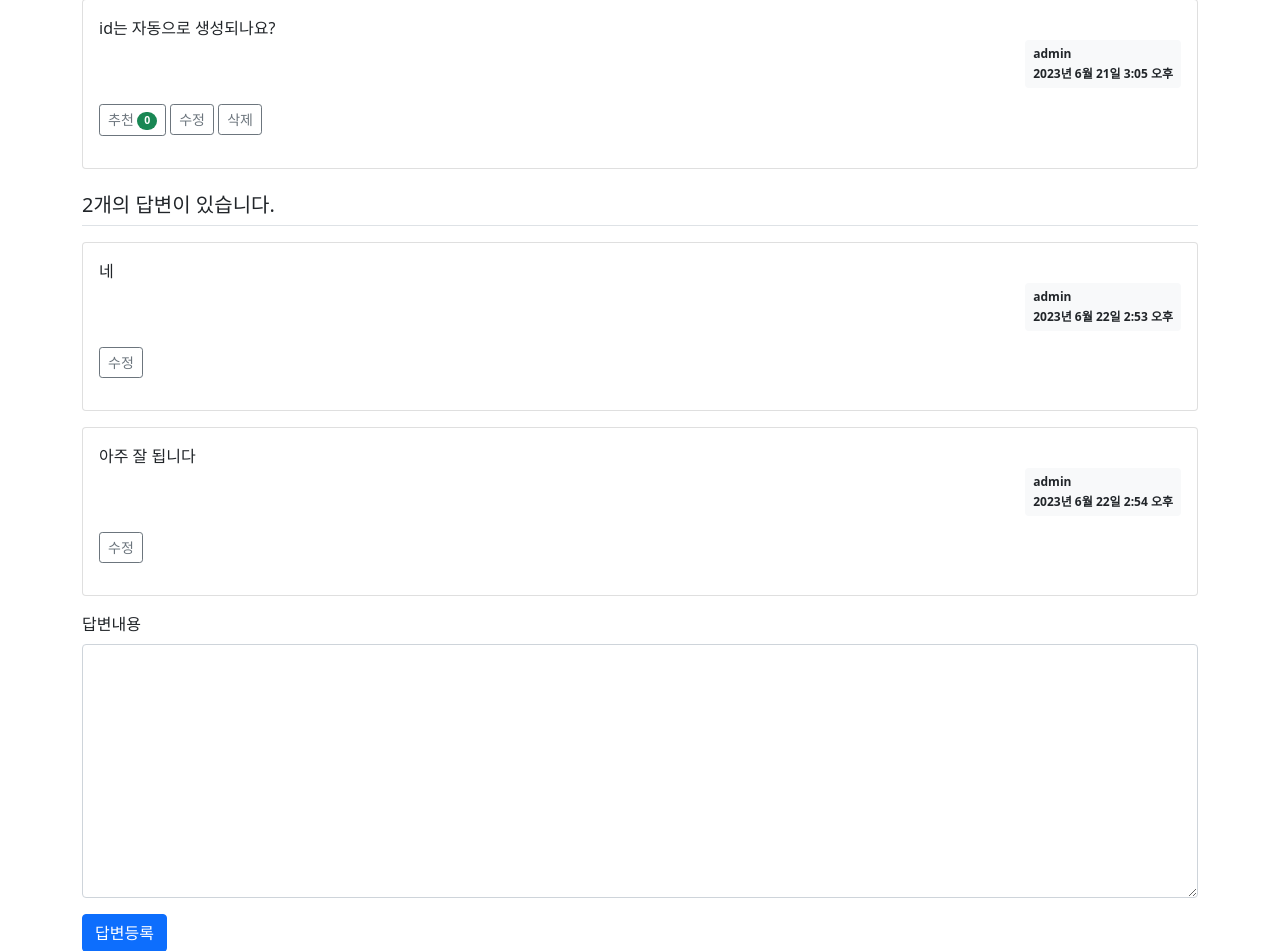
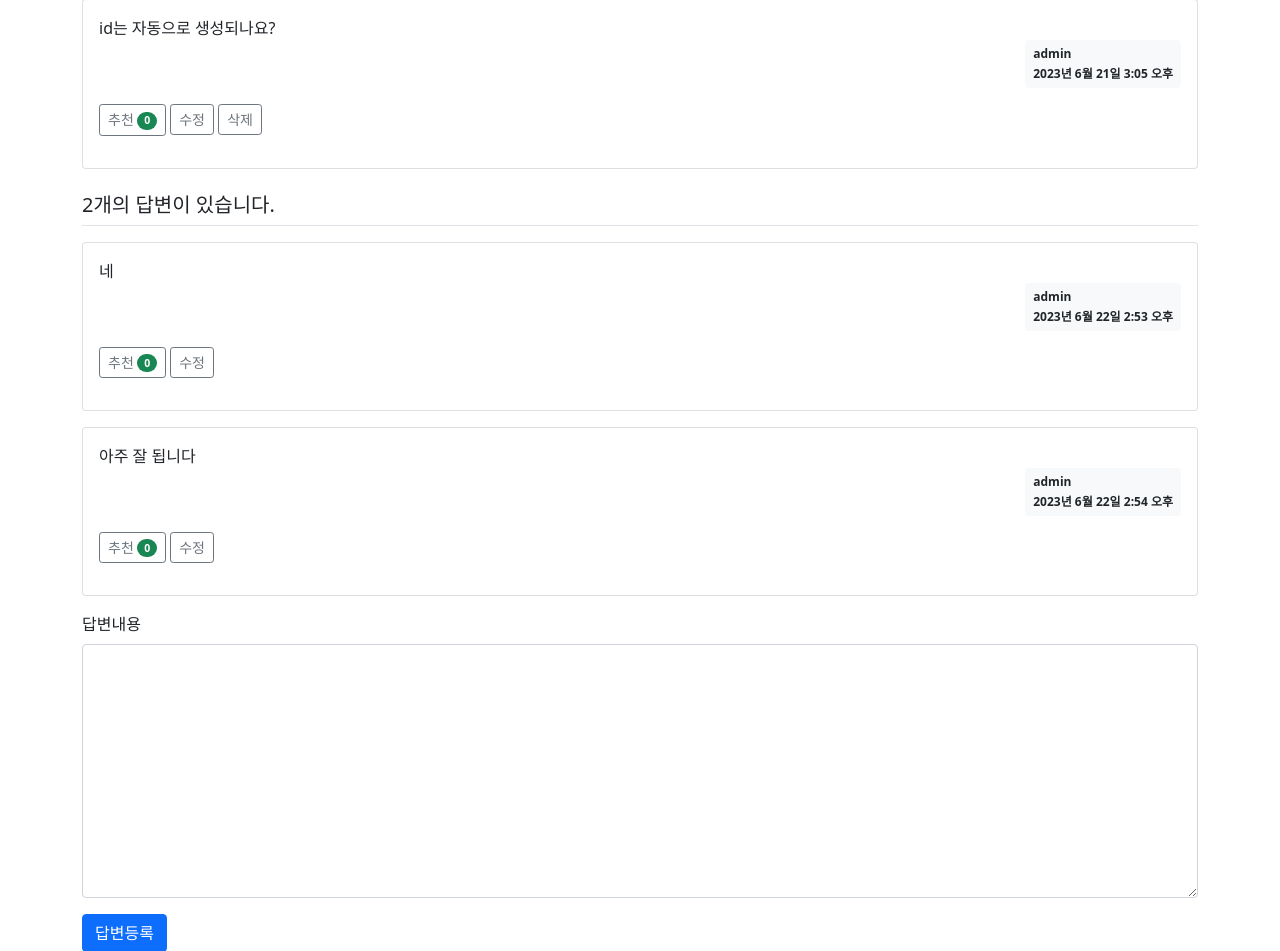
Before and after one commit to Kimhyuntae9665/pycharm, a Django app: page /pybo/answer/create/2/ in a window 1280 px wide. Shown: the part 145-1096 px from the top of the page. Run offline with Django 4.2, Linux system fonts and the light colour scheme; a user stored in the database is signed in; data comes from the database, SQL or seed files in the repository; data that the repository does not hold is empty; some libraries are stand-ins or nearby versions.

Commit message:
document.getElementsByClassName(recommendd); 의 ãrecommendd 로 인식

```diff
--- a/pybo/urls.py
+++ b/pybo/urls.py
@@ -13,4 +13,5 @@ urlpatterns = [
     path('question/delete/<int:question_id>/',question_views.question_delete,name='question_delete'),
     path('answer/modify/<int:answer_id>/',answer_views.answer_modify,name='answer_modify'),
     path('question/vote/<int:question_id>/',question_views.question_vote,name='question_vote'),
+    path('answer/vote/<int:answer_id>/',answer_views.answer_vote,name='answer_vote'),
 ]
--- a/pybo/views/answer_views.py
+++ b/pybo/views/answer_views.py
@@ -53,3 +53,13 @@ def answer_delete(request,answer_id):
     else:
         answer.delete()
     return redirect('pybo:detail',question_id=answer.question.id)
+
+
+@login_required(login_url='common:login')
+def answer_vote(request, answer_id):
+     answer = get_object_or_404(Answer, pk=answer_id)
+     if request.user == answer.author:
+        messages.error(request, '본 인 이 작 성 한 글 은 추 천 할 수 없 습 니 다')
+     else:
+        answer.voter.add(request.user)
+     return redirect('pybo:detail', question_id=answer.question.id)
--- a/templates/pybo/question_detail.html
+++ b/templates/pybo/question_detail.html
@@ -27,7 +27,7 @@
                 </div>
             </div>
             <div class="my-3">
-                <a href="javascript:void(0)" data-uri="{% url 'pybo:question_vote' question.id %}" class="recommend btn btn-sm btn-outline-secondary">추천
+                <a href="javascript:void(0)" data-uri="{% url 'pybo:question_vote' question.id %}" class="recommendd btn btn-sm btn-outline-secondary">추천
                     <span class="badge rounded-pill bg-success">{{question.voter.count}}</span>
                 </a>
                 {% if request.user == question.author %}
@@ -56,6 +56,9 @@
                 </div>
             </div>
             <div class="my-3">
+                <a href="javascript:void(0)" data-uri="{% url 'pybo:answer_vote' answer.id %}" class="recommend btn btn-sm btn-outline-secondary">추천
+                <span class="badge rounded-pill bg-success">{{answer.voter.count}}</span>
+                </a>
                 {% if request.user == answer.author %}
                 <a href="{% url 'pybo:answer_modify' answer.id %}" class="btn btn-sm btn-outline-secondary">수정</a>
                 {% endif %}
@@ -101,7 +104,7 @@ Array.from(delete_elements).forEach(function(element) {
     });
 });
 
-const recommend_elements = document.getElementsByClassName("recommend");
+const recommend_elements = document.getElementsByClassName("recommendd");
 Array.from(recommend_elements).forEach(function(element) {
     element.addEventListener('click', function() {
         if(confirm("정말로 추천하시겠습니까?")) {
```
